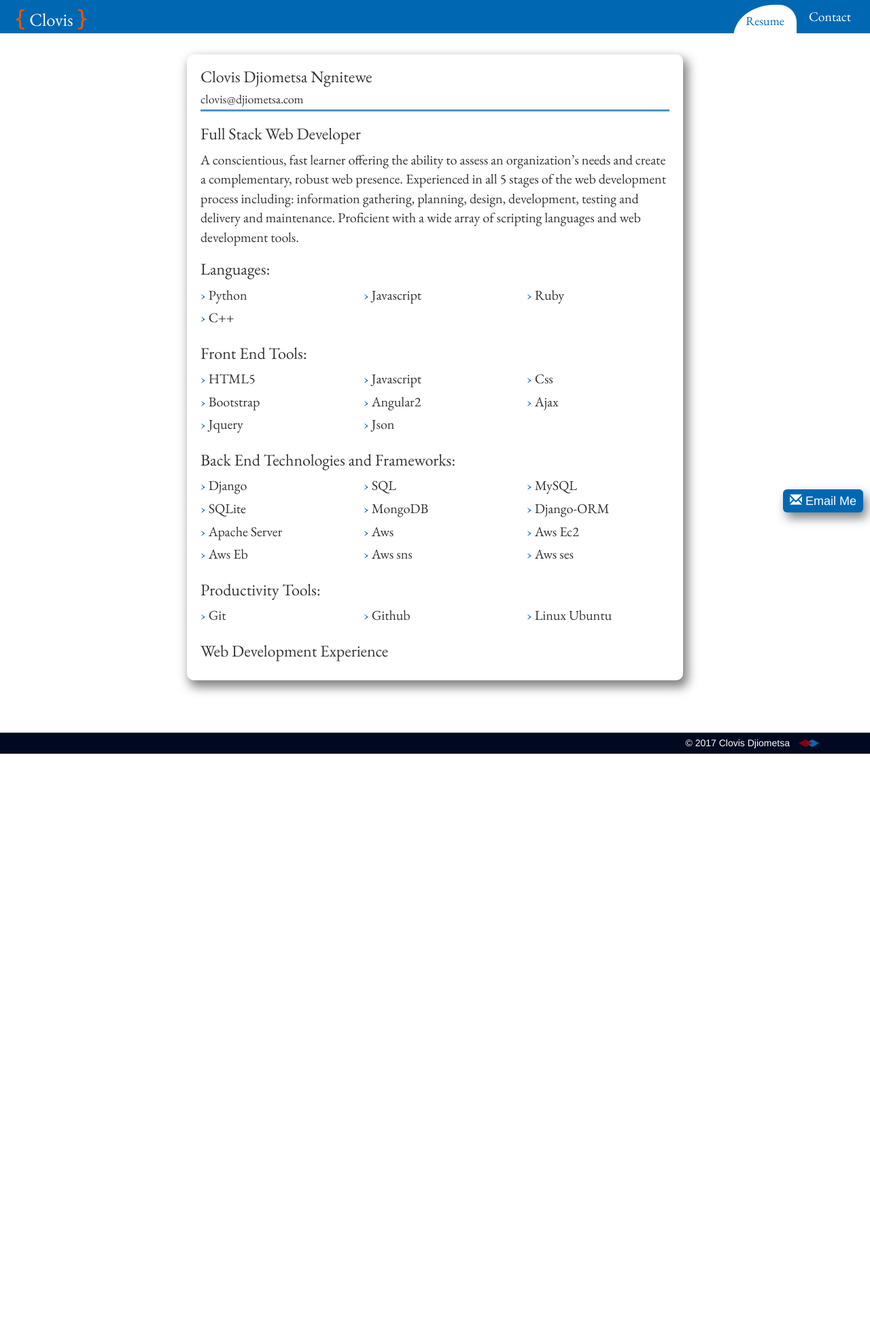
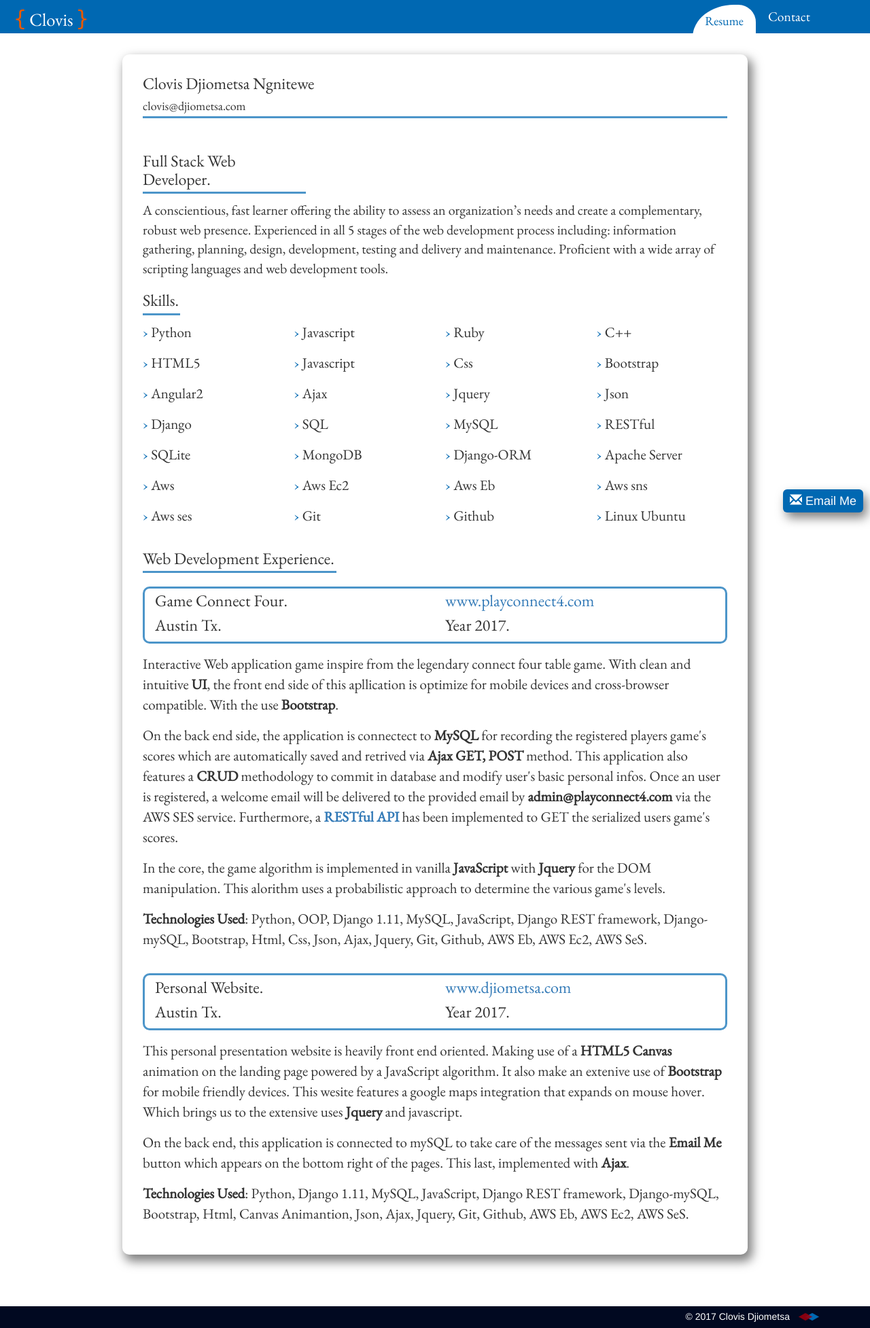
Before and after one commit to ClovisDj/Djiometsa, a Django app: page /resume/ in a window 1280 px wide. Shown: the whole page at 68% size. Before the commit the page ends 1109 px from the top, so only its background shows below. Run offline with Django 3.2, Linux system fonts and the light colour scheme; some libraries are stand-ins or nearby versions.

Commit message:
V_2017-08-30

```diff
--- a/resume/static/css/AboutMe.css
+++ b/resume/static/css/AboutMe.css
@@ -82,6 +82,7 @@ canvas{
 
 /*main styling*/
 .main{
+  position: static;
   margin-top: 100px;
   margin-bottom: 50px;
 }
--- a/resume/static/css/resume.css
+++ b/resume/static/css/resume.css
@@ -16,13 +16,12 @@
 .main{
   margin-top: 80px;
   margin-bottom: 50px;
-  /*height: auto;*/
 }
 
 .main .col-xs-12 .jumbotron{
   font-family: 'EB Garamond', serif !important;
   font-size: 10px;
-  padding: 20px 20px;
+  padding: 30px 30px;
   background-color: #fff;
   box-shadow: 5px 8px 15px 2px rgba(0,0,0,0.5) !important;
   border-radius: 10px;
@@ -43,8 +42,46 @@
 }
 
 .main .col-xs-12 .jumbotron .summary > p{
-  /*margin-bottom: 5px;*/
   font-size: 20px;
 }
 
+.main .col-xs-12 .jumbotron .summary > h3{
+  width: 240px;
+  padding-bottom: 5px;
+  margin-top: 50px;
+  border-bottom: 3px solid rgba(0, 104, 178, 0.7);
+}
+
+.main .col-xs-12 .jumbotron .tools > h3{
+  width: 55px;
+  padding-bottom: 5px;
+  border-bottom: 3px solid rgba(0, 104, 178, 0.7);
+}
+
+.main .col-xs-12 .jumbotron .experience > h3{
+  width: 285px;
+  padding-bottom: 5px;
+  margin-bottom: 20px;
+  border-bottom: 3px solid rgba(0, 104, 178, 0.7);
+}
+
+.main .col-xs-12 .jumbotron .experience .connect4{
+  border-radius: 10px;
+  border: 3px solid rgba(0, 104, 178, 0.7);
+  margin: 0;
+}
+
+.main .col-xs-12 .jumbotron .experience .djiometsa{
+  border-radius: 10px;
+  border: 3px solid rgba(0, 104, 178, 0.7);
+  margin: 20px 0 0 0;
+}
+/*.main .col-xs-12 .jumbotron .experience .connect4 .col-xs-6> h3:first-of-type{
+  margin-bottom: 0;
+}
+
+.main .col-xs-12 .jumbotron .experience .connect4 .col-xs-6> h3{
+  margin-top: 0;
+}*/
+
 /*End main*/
--- a/resume/templates/resume/resume.html
+++ b/resume/templates/resume/resume.html
@@ -15,133 +15,161 @@
 
 {% block body %}
 <div class="container main">
-  <div class="col-xs-12 col-md-8 col-md-offset-2">
+  <div class="col-xs-12 col-md-10 col-md-offset-1">
     <div class="jumbotron">
       <div class="header">
         <h3>Clovis Djiometsa Ngnitewe</h3>
         <h4>clovis@djiometsa.com</h4>
       </div>
       <div class="summary">
-        <h3>Full Stack Web Developer</h3>
+        <h3>Full Stack Web Developer.</h3>
         <p>A conscientious, fast learner offering the ability to assess an organization’s needs and create a complementary, robust web presence. Experienced in all 5 stages of the web development process including: information gathering, planning, design, development, testing and delivery and maintenance. Proficient with a wide array of scripting languages and web development tools.</p>
       </div>
       <div class="tools">
-
-        <h3>Languages:</h3>
+        <h3>Skills.</h3>
         <div class="row">
-          <div class="col-xs-4">
+          <div class="col-xs-3">
             <p><span style="color: #0068B2;">&#8250;</span> Python</p>
           </div>
-          <div class="col-xs-4">
+          <div class="col-xs-3">
             <p><span style="color: #0068B2;">&#8250;</span> Javascript</p>
           </div>
-          <div class="col-xs-4">
+          <div class="col-xs-3">
             <p><span style="color: #0068B2;">&#8250;</span> Ruby</p>
+          </div>
+          <div class="col-xs-3">
+            <p><span style="color: #0068B2;">&#8250;</span> C++</p>
           </div>
         </div>
         <div class="row">
-          <div class="col-xs-4">
-            <p><span style="color: #0068B2;">&#8250;</span> C++</p>
-          </div>
-        </div>
-
-        <h3>Front End Tools:</h3>
-        <div class="row">
-          <div class="col-xs-4">
+          <div class="col-xs-3">
             <p><span style="color: #0068B2;">&#8250;</span> HTML5</p>
           </div>
-          <div class="col-xs-4">
+          <div class="col-xs-3">
             <p><span style="color: #0068B2;">&#8250;</span> Javascript</p>
           </div>
-          <div class="col-xs-4">
+          <div class="col-xs-3">
             <p><span style="color: #0068B2;">&#8250;</span> Css</p>
+          </div>
+          <div class="col-xs-3">
+            <p><span style="color: #0068B2;">&#8250;</span> Bootstrap</p>
           </div>
         </div>
         <div class="row">
-          <div class="col-xs-4">
-            <p><span style="color: #0068B2;">&#8250;</span> Bootstrap</p>
-          </div>
-          <div class="col-xs-4">
+          <div class="col-xs-3">
             <p><span style="color: #0068B2;">&#8250;</span> Angular2</p>
           </div>
-          <div class="col-xs-4">
+          <div class="col-xs-3">
             <p><span style="color: #0068B2;">&#8250;</span> Ajax</p>
+          </div>
+          <div class="col-xs-3">
+            <p><span style="color: #0068B2;">&#8250;</span> Jquery</p>
+          </div>
+          <div class="col-xs-3">
+            <p><span style="color: #0068B2;">&#8250;</span> Json</p>
           </div>
         </div>
         <div class="row">
-          <div class="col-xs-4">
-            <p><span style="color: #0068B2;">&#8250;</span> Jquery</p>
-          </div>
-          <div class="col-xs-4">
-            <p><span style="color: #0068B2;">&#8250;</span> Json</p>
-          </div>
-        </div>
-
-        <h3>Back End Technologies and Frameworks:</h3>
-        <div class="row">
-          <div class="col-xs-4">
+          <div class="col-xs-3">
             <p><span style="color: #0068B2;">&#8250;</span> Django</p>
           </div>
-          <div class="col-xs-4">
+          <div class="col-xs-3">
             <p><span style="color: #0068B2;">&#8250;</span> SQL</p>
           </div>
-          <div class="col-xs-4">
+          <div class="col-xs-3">
             <p><span style="color: #0068B2;">&#8250;</span> MySQL</p>
+          </div>
+          <div class="col-xs-3">
+            <p><span style="color: #0068B2;">&#8250;</span> RESTful</p>
           </div>
         </div>
         <div class="row">
-          <div class="col-xs-4">
+          <div class="col-xs-3">
             <p><span style="color: #0068B2;">&#8250;</span> SQLite</p>
           </div>
-          <div class="col-xs-4">
+          <div class="col-xs-3">
             <p><span style="color: #0068B2;">&#8250;</span> MongoDB</p>
           </div>
-          <div class="col-xs-4">
+          <div class="col-xs-3">
             <p><span style="color: #0068B2;">&#8250;</span> Django-ORM</p>
+          </div>
+          <div class="col-xs-3">
+            <p><span style="color: #0068B2;">&#8250;</span> Apache Server</p>
           </div>
         </div>
         <div class="row">
-          <div class="col-xs-4">
-            <p><span style="color: #0068B2;">&#8250;</span> Apache Server</p>
-          </div>
-          <div class="col-xs-4">
+          <div class="col-xs-3">
             <p><span style="color: #0068B2;">&#8250;</span> Aws</p>
           </div>
-          <div class="col-xs-4">
+          <div class="col-xs-3">
             <p><span style="color: #0068B2;">&#8250;</span> Aws Ec2</p>
+          </div>
+          <div class="col-xs-3">
+            <p><span style="color: #0068B2;">&#8250;</span> Aws Eb</p>
+          </div>
+          <div class="col-xs-3">
+            <p><span style="color: #0068B2;">&#8250;</span> Aws sns</p>
           </div>
         </div>
         <div class="row">
-          <div class="col-xs-4">
-            <p><span style="color: #0068B2;">&#8250;</span> Aws Eb</p>
-          </div>
-          <div class="col-xs-4">
-            <p><span style="color: #0068B2;">&#8250;</span> Aws sns</p>
-          </div>
-          <div class="col-xs-4">
+          <div class="col-xs-3">
             <p><span style="color: #0068B2;">&#8250;</span> Aws ses</p>
           </div>
-        </div>
-
-        <h3>Productivity Tools:</h3>
-        <div class="row">
-          <div class="col-xs-4">
+          <div class="col-xs-3">
             <p><span style="color: #0068B2;">&#8250;</span> Git</p>
           </div>
-          <div class="col-xs-4">
+          <div class="col-xs-3">
             <p><span style="color: #0068B2;">&#8250;</span> Github</p>
           </div>
-          <div class="col-xs-4">
+          <div class="col-xs-3">
             <p><span style="color: #0068B2;">&#8250;</span> Linux Ubuntu</p>
           </div>
         </div>
-        <div class="experience">
-          <h3>Web Development Experience</h3>
-
-
+      </div>
+      <div class="experience">
+        <h3>Web Development Experience.</h3>
+        <div class="row connect4">
+            <div class="col-xs-6">
+              <h3 style="margin-top: 5px;">Game Connect Four.</h3>
+              <h3 style="margin-top: 0px;">Austin Tx.</h3>
+            </div>
+            <div class="col-xs-6">
+              <h3 style="margin-top: 5px;"><a href="https://www.playconnect4.com/" target="_blank">www.playconnect4.com</a></h3>
+              <h3 style="margin-top: 0px">Year 2017.</h3>
+            </div>
+        </div>
+        <div class="row">
+          <div class="col-xs-12">
+            <p style="margin-top:15px;">Interactive Web application game inspire from the legendary connect four table game. With clean and intuitive <strong>UI</strong>, the front end side of this apllication is optimize for mobile devices and cross-browser compatible. With the use <strong>Bootstrap</strong>.</p>
+            <p>On the back end side, the application is connectect to <strong>MySQL</strong> for recording the registered players game's scores which are automatically saved and retrived via <strong>Ajax GET, POST</strong> method. This application also features a <strong>CRUD</strong> methodology to commit in database and modify user's basic personal infos. Once an user is registered, a welcome email will be delivered to the provided email by <strong>admin@playconnect4.com</strong> via the AWS SES service. Furthermore, a <strong><a href="https://www.playconnect4.com/api/">RESTful API</a></strong> has been implemented to GET the serialized users game's scores.</p>
+            <p>In the core, the game algorithm is implemented in vanilla <strong>JavaScript</strong> with <strong>Jquery</strong> for the DOM manipulation. This alorithm uses a probabilistic approach to determine the various game's levels.</p>
+            <p><strong>Technologies Used</strong>: Python, OOP, Django 1.11, MySQL, JavaScript, Django REST framework, Django-mySQL, Bootstrap, Html, Css, Json, Ajax, Jquery, Git, Github, AWS Eb, AWS Ec2, AWS SeS.</p>
+          </div>
+        </div>
+        <div class="row djiometsa">
+            <div class="col-xs-6">
+              <h3 style="margin-top: 5px;">Personal Website.</h3>
+              <h3 style="margin-top: 0px;">Austin Tx.</h3>
+            </div>
+            <div class="col-xs-6">
+              <h3 style="margin-top: 5px;"><a href="https://www.djiometsa.com/" target="_blank">www.djiometsa.com</a></h3>
+              <h3 style="margin-top: 0px">Year 2017.</h3>
+            </div>
+        </div>
+        <div class="row">
+          <div class="col-xs-12">
+            <p style="margin-top:15px;">This personal presentation website is heavily front end oriented. Making use of a <strong>HTML5 Canvas</strong> animation on the landing page powered by a JavaScript algorithm. It also make an extenive use of <strong>Bootstrap</strong> for mobile friendly devices. This wesite features a google maps integration that expands on mouse hover. Which brings us to the extensive uses <strong>Jquery</strong> and javascript.</p>
+            <p>On the back end, this application is connected to mySQL to take care of the messages sent via the <strong>Email Me</strong> button which appears on the bottom right of the pages. This last, implemented with <strong>Ajax</strong>.</p>
+            <p><strong>Technologies Used</strong>: Python, Django 1.11, MySQL, JavaScript, Django REST framework, Django-mySQL, Bootstrap, Html, Canvas Animantion, Json, Ajax, Jquery, Git, Github, AWS Eb, AWS Ec2, AWS SeS.</p>
+          </div>
         </div>
       </div>
+      <div class="education">
+
+      </div>
+
     </div>
+  </div>
   </div>
 </div>
 {% endblock %}
--- a/static/js/base.js
+++ b/static/js/base.js
@@ -1,6 +1,13 @@
 $(document).ready(function() {
 
   var myTimeout;
+
+  $( window ).resize(function() {
+    if( $(window).width() >= 768 ) {
+      $('.topbar').css("padding-right", 70);
+    }
+  }).resize();
+
   $('.navig>.topbar>#brand').mouseenter(function() {
     myTimeout = setTimeout(function() {
       $('.navig>.topbar>#brand').children().text("Clovis Djiometsa");
```
Also changed, not shown: resume/static/js/scrollNavBar.js (+9 -0 lines), 9 other files.
